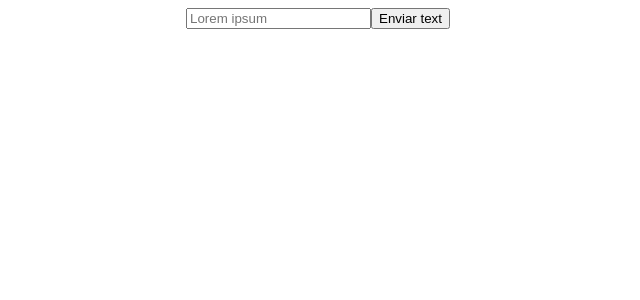
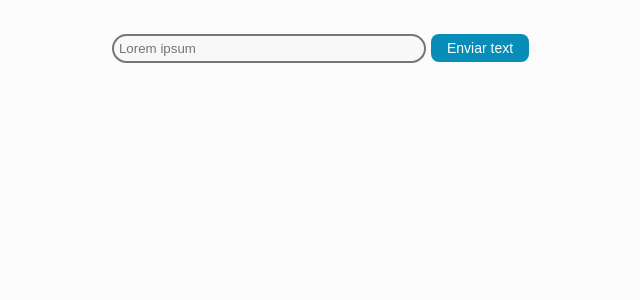
Before and after one commit to Takeshi31/front-prueba-talenta, a React (Vite) app: page / in a window 1280 px wide. Shown: the top 300 px of the page, without its empty margins (322-962 px from the left). Built offline with nearby package versions, Linux system fonts and the light colour scheme.

Commit message:
feat: Add styles

```diff
--- a/src/App.css
+++ b/src/App.css
@@ -8,21 +8,67 @@ main ul {
   padding-inline-start: 0;
 }
 
+body {
+  background-color: #d8d8d817;
+}
+
 form {
   display: flex;
   justify-content: center;
   align-items: center;
+  height: 80px;
+}
+
+input {
+  margin: 5px;
+  border-radius: 15px;
+  color: #002B49;
+  padding: 5px;
+  background-color: #F8F8F8;
+  border-style: solid;
+  width: 300px;
+}
+
+button {
+  background-color: #088cb8;
+  border-radius: 8px;
+  border-style: none;
+  color: #FFFFFF;
+  cursor: pointer;
+  font-size: 14px;
+  padding: 6px 16px;
+  text-align: center;
+}
+
+button:hover {
+  background-color: #00a8e09f;
 }
 
 .textContainer {
   background-color: #D8D8D8;
   padding: 10px;
-  margin: 5px
+  margin: 5px;
+  border-radius: 5px
+}
+
+.textContainer h4 {
+  margin: 0;
 }
 
 .items {
   display: grid;
   width: 100%;
-  grid-template-columns: repeat(auto-fit, minmax(150px, 1fr));
+  grid-template-columns: repeat(auto-fit, minmax(250px, 1fr));
   list-style: none;
 }
+
+.error-message {
+  background-color: #f8d7da;
+  color: #721c24;
+  padding: 10px;
+  border-radius: 5px
+}
+
+.error-message p {
+  margin: 0;
+}
```
